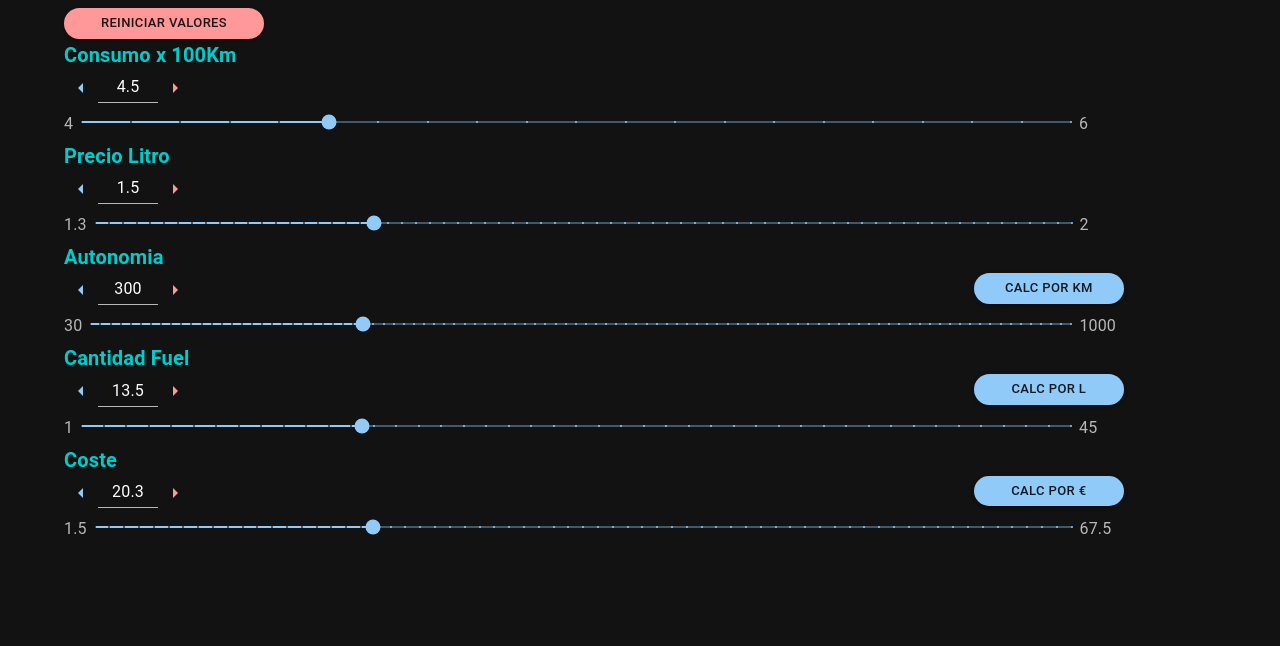
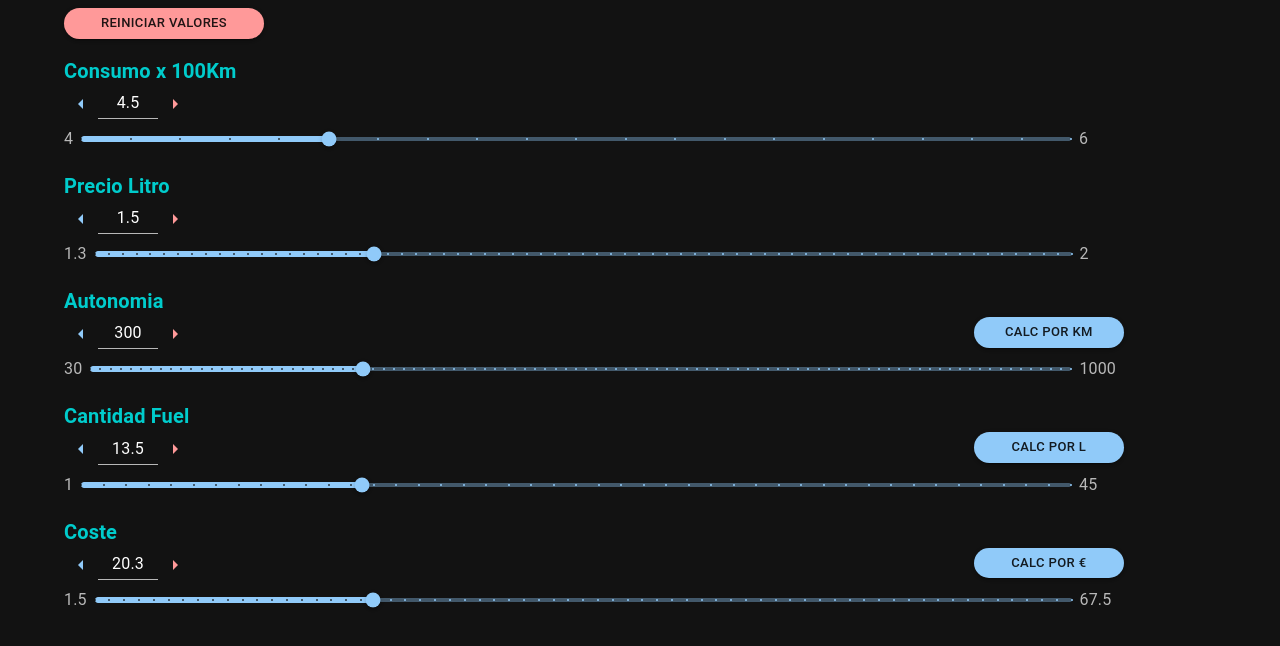
Before and after one commit to mvillajos/fuelcostcalc, a React (Vite) app: page / in a window 1280 px wide. Shown: the top 646 px of the page. Built offline with nearby package versions, Linux system fonts and the light colour scheme.

Commit message:
Cambiar size Slider y dar marginTop a los titulos

```diff
--- a/src/Components/SliderComponent.jsx
+++ b/src/Components/SliderComponent.jsx
@@ -18,10 +18,11 @@ const styleBtnCalc = {
 
 const styleSlider = {
   // color: "success.main",
+  size: "medium",
   marginBottom: 0,
   marginTop: 0,
-  trackSize: 20,
-  handleSize: 20,
+  // trackSize: 20,
+  // handleSize: 20,
   // maxWidth: "88%",
   "& .MuiSlider-thumb": {
     height: 15,
@@ -92,7 +93,7 @@ const SliderComponent = ({
   };
 
   return (
-    <Stack mt={0}>
+    <Stack mt={"1rem"}>
       {/* <Stack gap={0.5}> */}
       {/* <Typography variant="h6"> */}
       {/* {unit} {amount} */}
@@ -219,9 +220,7 @@ const SliderComponent = ({
         // height={"2.5rem"}
       >
         <Typography
-          height="2rem"
           mr="0.5rem"
-          // height="1.5rem"
           // textAlign={"right"}
           display={"flex"}
           alignItems={"center"}
@@ -231,9 +230,7 @@ const SliderComponent = ({
           {min}
         </Typography>
         <Slider
-          // padding="0"
-
-          size={"small"}
+          // size={"small"}
           sx={styleSlider}
           min={min}
           max={max}
```
